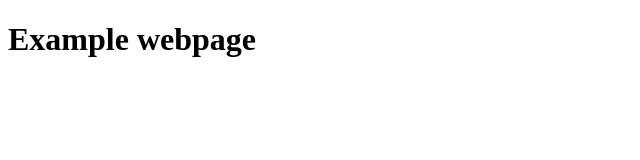
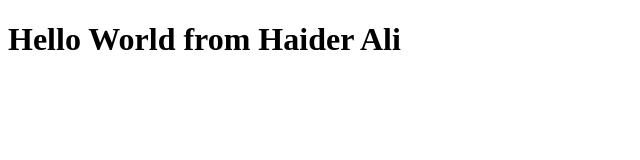
Before and after one commit to engrhaider/bootcamp-2020, a plain HTML site: page index.html in a window 1280 px wide. Shown: the whole page, without its empty margins (0-640 px from the left). Drawn offline with Linux system fonts and the light colour scheme.

Commit message:
Minor change.

```diff
--- a/index.html
+++ b/index.html
@@ -5,9 +5,9 @@
     <meta name="viewport"
           content="width=device-width, user-scalable=no, initial-scale=1.0, maximum-scale=1.0, minimum-scale=1.0">
     <meta http-equiv="X-UA-Compatible" content="ie=edge">
-    <title>Example Webpage</title>
+    <title>Hello World</title>
 </head>
 <body>
-    <h1>Example webpage</h1>
+<h1>Hello World from <b>Haider Ali</b></h1>
 </body>
 </html>
```
